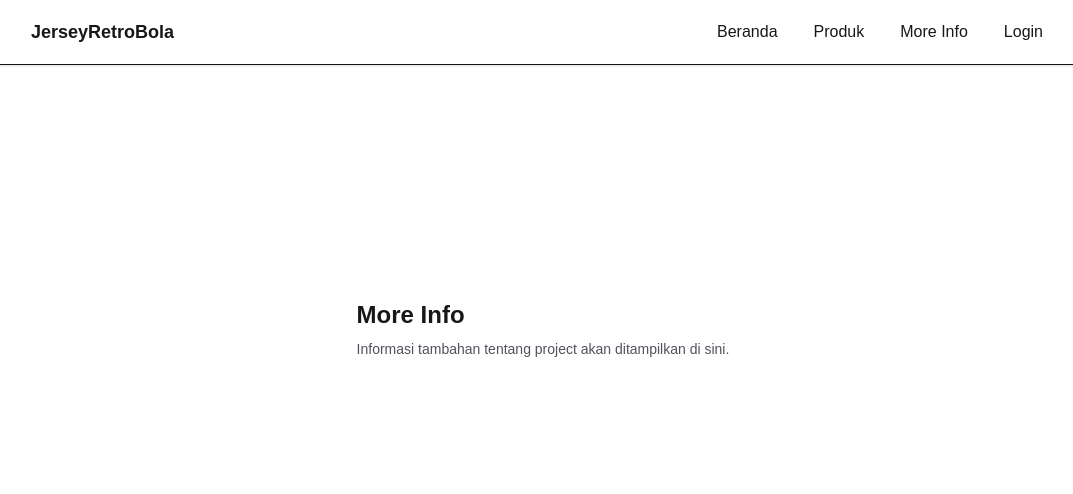
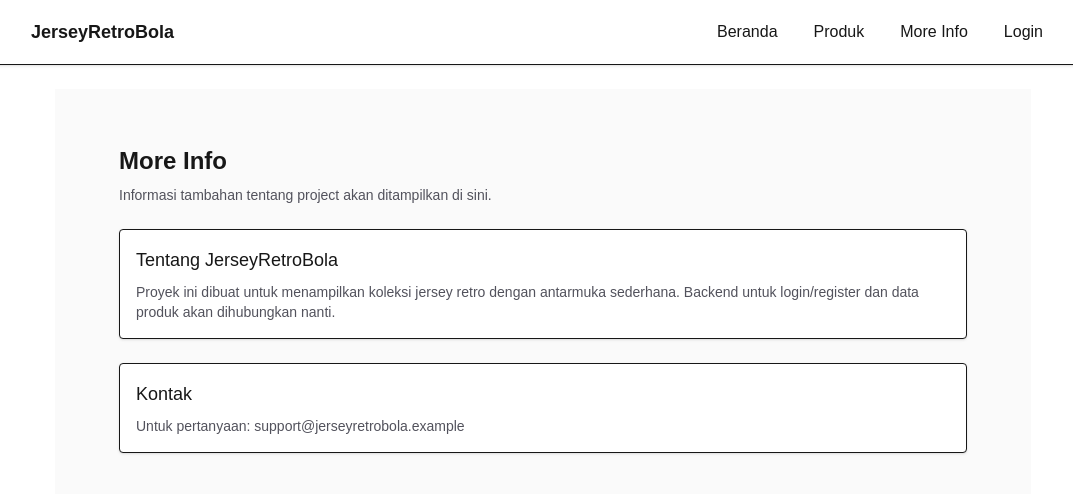
Before and after one commit to tiofaniariajiputra-cell/jerseyretrobola, a Next.js app: page /info in a window 1280 px wide. Shown: the top 494 px of the page, without its empty margins (97-1170 px from the left). Built offline with nearby package versions, Linux system fonts and the light colour scheme.

Commit message:
feat: add about and contact to More Info page

```diff
--- a/app/info/page.tsx
+++ b/app/info/page.tsx
@@ -1,9 +1,19 @@
 export default function InfoPage() {
   return (
-    <div className="flex min-h-[60vh] items-center justify-center">
-      <div className="max-w-3xl p-6">
+    <div className="min-h-[60vh] bg-zinc-50 py-8">
+      <div className="mx-auto max-w-4xl p-6">
         <h1 className="text-2xl font-semibold">More Info</h1>
         <p className="mt-2 text-sm text-zinc-600">Informasi tambahan tentang project akan ditampilkan di sini.</p>
+
+        <section className="mt-6 rounded border bg-white p-4 shadow-sm">
+          <h2 className="text-lg font-medium">Tentang JerseyRetroBola</h2>
+          <p className="mt-2 text-sm text-zinc-600">Proyek ini dibuat untuk menampilkan koleksi jersey retro dengan antarmuka sederhana. Backend untuk login/register dan data produk akan dihubungkan nanti.</p>
+        </section>
+
+        <section className="mt-6 rounded border bg-white p-4 shadow-sm">
+          <h2 className="text-lg font-medium">Kontak</h2>
+          <p className="mt-2 text-sm text-zinc-600">Untuk pertanyaan: support@jerseyretrobola.example</p>
+        </section>
       </div>
     </div>
   );
```
